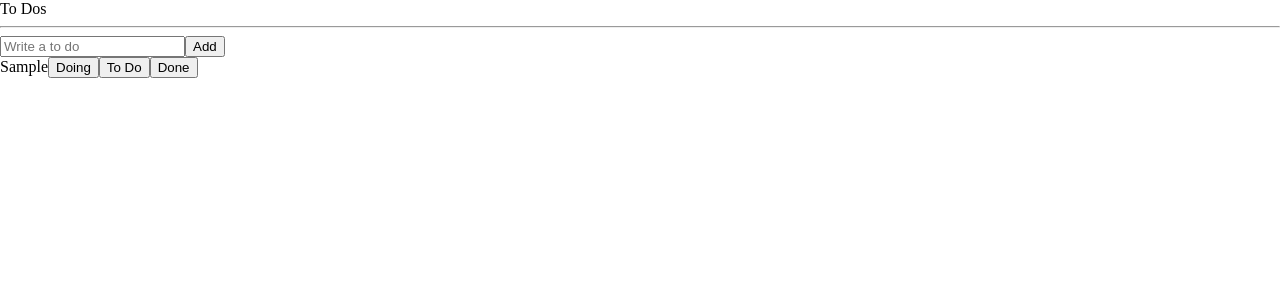
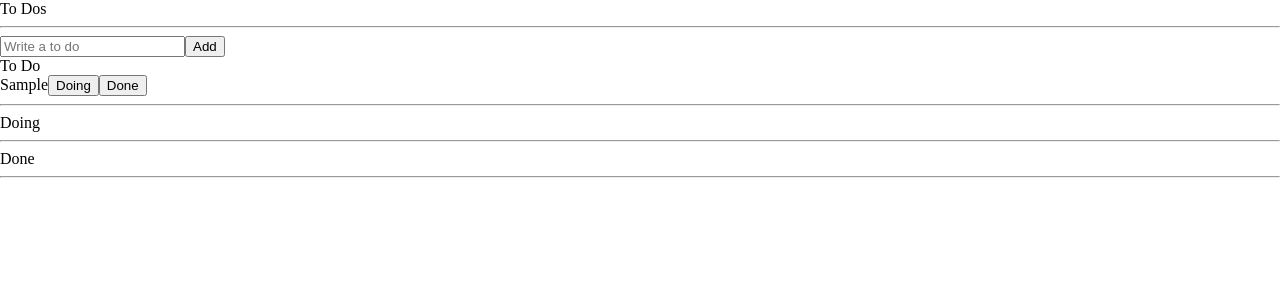
Before and after one commit to gamangee/todo-list, a React (Create React App) app: page / in a window 1280 px wide. Both pictures are taken after typing "Sample" into the empty fields and a click on the button "Add". Shown: the top 300 px of the page. Built offline with nearby package versions, Linux system fonts and the light colour scheme.

Commit message:
recoil selector

```diff
--- a/src/ToDoList.tsx
+++ b/src/ToDoList.tsx
@@ -2,26 +2,37 @@
 import { atom, useRecoilValue } from 'recoil';
 import CreateToDo from './components/CreateToDo';
 import ToDo from './components/ToDo';
-import { IToDo } from './recoil/atoms';
-
-const toDoState = atom<IToDo[]>({
-  key: 'toDo',
-  default: [],
-});
+import { toDoSelector } from './recoil/atoms';
 
 export default function ToDoList() {
-  const toDos = useRecoilValue(toDoState);
+  const [toDo, doing, done] = useRecoilValue(toDoSelector);
 
   return (
     <div>
       <h1>To Dos</h1>
       <hr />
       <CreateToDo />
+      <h2>To Do</h2>
       <ul>
-        {toDos.map((toDo) => (
+        {toDo.map((toDo) => (
           <ToDo key={toDo.id} {...toDo} />
         ))}
       </ul>
+      <hr />
+      <h2>Doing</h2>
+      <ul>
+        {doing.map((toDo) => (
+          <ToDo key={toDo.id} {...toDo} />
+        ))}
+      </ul>
+      <hr />
+      <h2>Done</h2>
+      <ul>
+        {done.map((toDo) => (
+          <ToDo key={toDo.id} {...toDo} />
+        ))}
+      </ul>
+      <hr />
     </div>
   );
 }
--- a/src/components/ToDo.tsx
+++ b/src/components/ToDo.tsx
@@ -1,13 +1,41 @@
 import React from 'react';
-import { IToDo } from '../recoil/atoms';
+import { useSetRecoilState } from 'recoil';
+import { IToDo, toDoState } from '../recoil/atoms';
 
-export default function ToDo({ text }: IToDo) {
+export default function ToDo({ text, category, id }: IToDo) {
+  const setToDos = useSetRecoilState(toDoState);
+  const onClick = (event: React.MouseEvent<HTMLButtonElement>) => {
+    const {
+      currentTarget: { name },
+    } = event;
+    setToDos((oldToDos) => {
+      const targetIndex = oldToDos.findIndex((toDo) => toDo.id === id);
+      const newToDo = { text, id, category: name as any };
+      return [
+        ...oldToDos.slice(0, targetIndex),
+        newToDo,
+        ...oldToDos.slice(targetIndex + 1),
+      ];
+    });
+  };
   return (
     <li>
       <span>{text}</span>
-      <button>Doing</button>
-      <button>To Do</button>
-      <button>Done</button>
+      {category !== 'DOING' && (
+        <button name='DOING' onClick={onClick}>
+          Doing
+        </button>
+      )}
+      {category !== 'TO_DO' && (
+        <button name='TO_DO' onClick={onClick}>
+          To Do
+        </button>
+      )}
+      {category !== 'DONE' && (
+        <button name='DONE' onClick={onClick}>
+          Done
+        </button>
+      )}
     </li>
   );
 }
--- a/src/recoil/atoms.tsx
+++ b/src/recoil/atoms.tsx
@@ -1,4 +1,4 @@
-import { atom } from 'recoil';
+import { atom, selector } from 'recoil';
 
 export interface IToDo {
   text: string;
@@ -10,3 +10,15 @@
   key: 'toDo',
   default: [],
 });
+
+export const toDoSelector = selector({
+  key: 'toDoSelector',
+  get: ({ get }) => {
+    const toDos = get(toDoState);
+    return [
+      toDos.filter((toDo) => toDo.category === 'TO_DO'),
+      toDos.filter((toDo) => toDo.category === 'DOING'),
+      toDos.filter((toDo) => toDo.category === 'DONE'),
+    ];
+  },
+});
```
